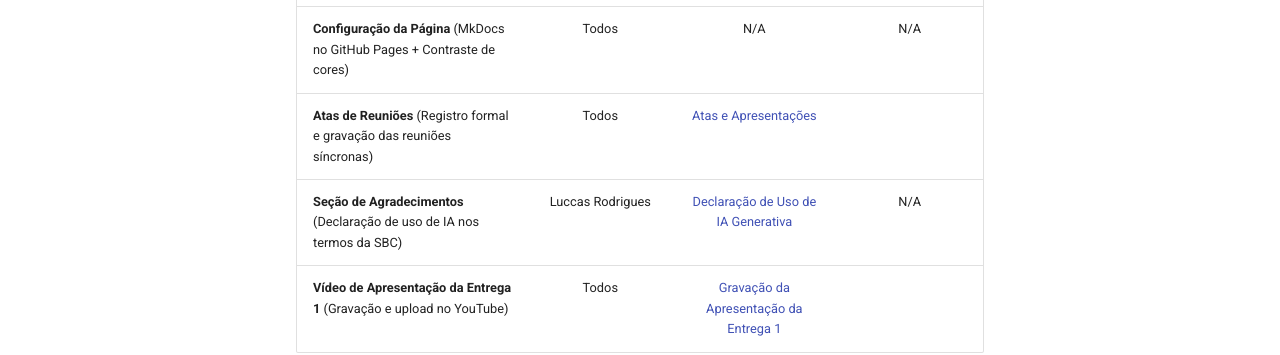
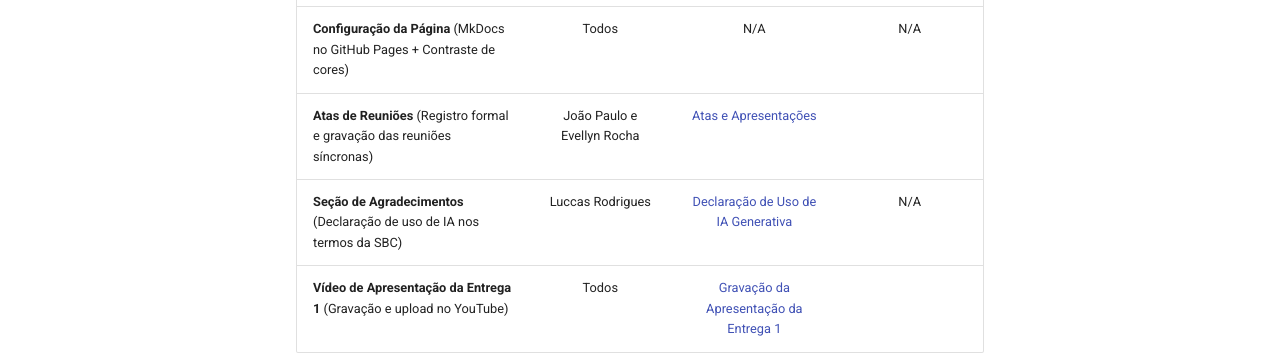
Before and after one commit to Interacao-Humano-Computador/2026.2-Grupo01, an MkDocs documentation site: the page built from docs/planejamento/cronograma/contribuicao.md, in a window 1280 px wide and 900 px high, scrolled down 850 px. Shown: the part 265-620 px from the top of the window. Built offline with MkDocs 1.6.1 and Material for MkDocs 9.7.7, drawn with Linux system fonts in a browser that asks for light colours; comment, search, counter and statistics services are not loaded.

Commit message:
docs: atualiza contribuicao

```diff
--- a/docs/planejamento/cronograma/contribuicao.md
+++ b/docs/planejamento/cronograma/contribuicao.md
@@ -17,7 +17,7 @@ A tabela abaixo registra a divisão de tarefas, a responsabilidade de execução
 | **Processo de Design** (Justificativa e fontes da Engenharia de Mayhew) | Lucas Sales | [Processo de Design](https://interacao-humano-computador.github.io/2026.2-Grupo01/planejamento/processo_de_design/) | N/A |
 | **Cronograma do Projeto** (Tabela com prazos planejados e executados) | Luccas Rodrigues e Rayca Yorrara | [Cronograma Planejado](https://interacao-humano-computador.github.io/2026.2-Grupo01/planejamento/cronograma/cronograma_planejado/) | N/A |
 | **Configuração da Página** (MkDocs no GitHub Pages + Contraste de cores) | Todos | N/A | N/A |
-| **Atas de Reuniões** (Registro formal e gravação das reuniões síncronas) | Todos | [Atas e Apresentações](https://interacao-humano-computador.github.io/2026.2-Grupo01/atas/reunioes/) | |
+| **Atas de Reuniões** (Registro formal e gravação das reuniões síncronas) | João Paulo e Evellyn Rocha | [Atas e Apresentações](https://interacao-humano-computador.github.io/2026.2-Grupo01/atas/reunioes/) | |
 | **Seção de Agradecimentos** (Declaração de uso de IA nos termos da SBC) | Luccas Rodrigues | [Declaração de Uso de IA Generativa](https://interacao-humano-computador.github.io/2026.2-Grupo01/planejamento/ferramentas_utilizadas/#declaracao-de-uso-de-ia-generativa) | N/A |
 | **Vídeo de Apresentação da Entrega 1** (Gravação e upload no YouTube) | Todos | [Gravação da Apresentação da Entrega 1](https://interacao-humano-computador.github.io/2026.2-Grupo01/atas/reunioes/#2-gravacao-da-apresentacao-da-etapa-1) | |
 <!--
```
